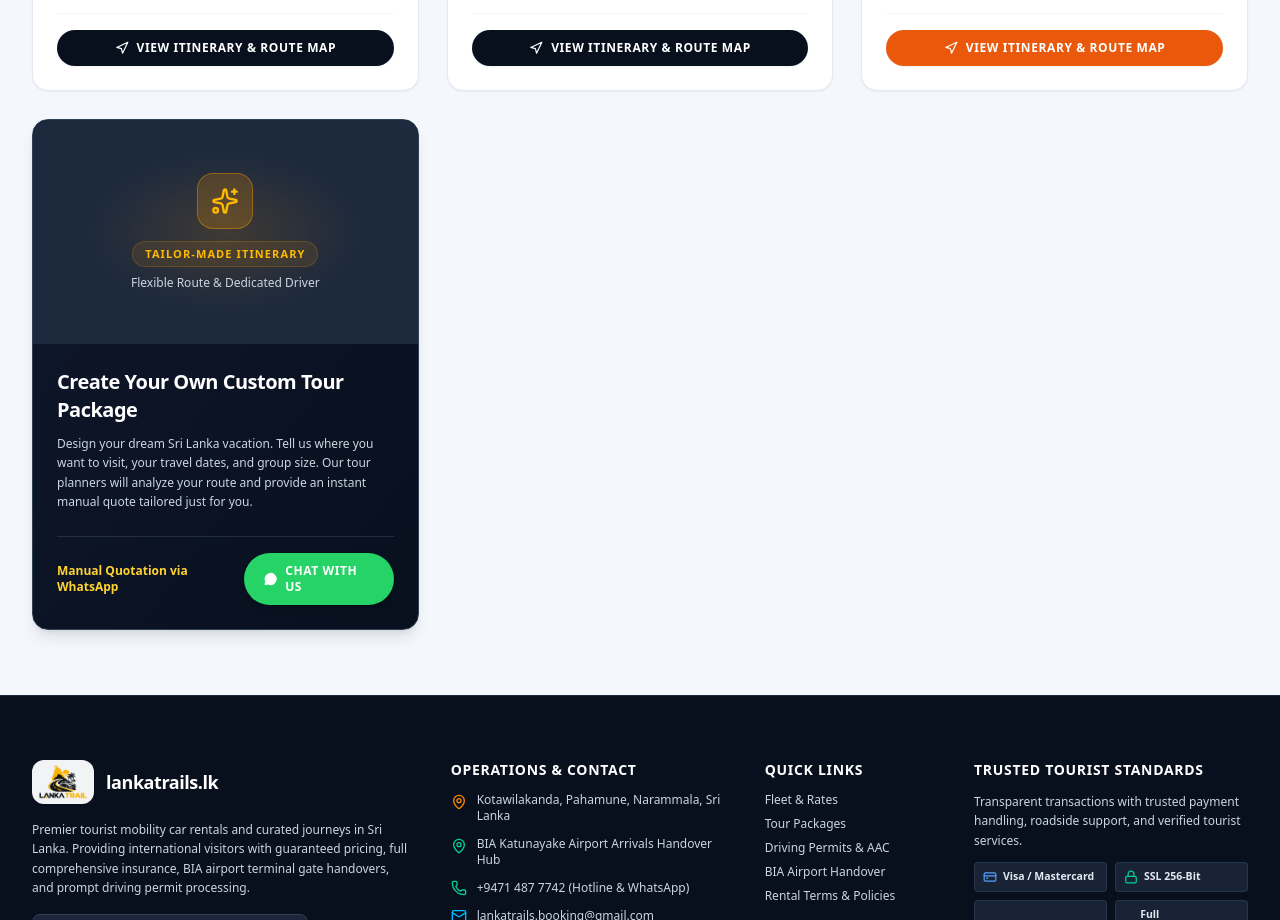
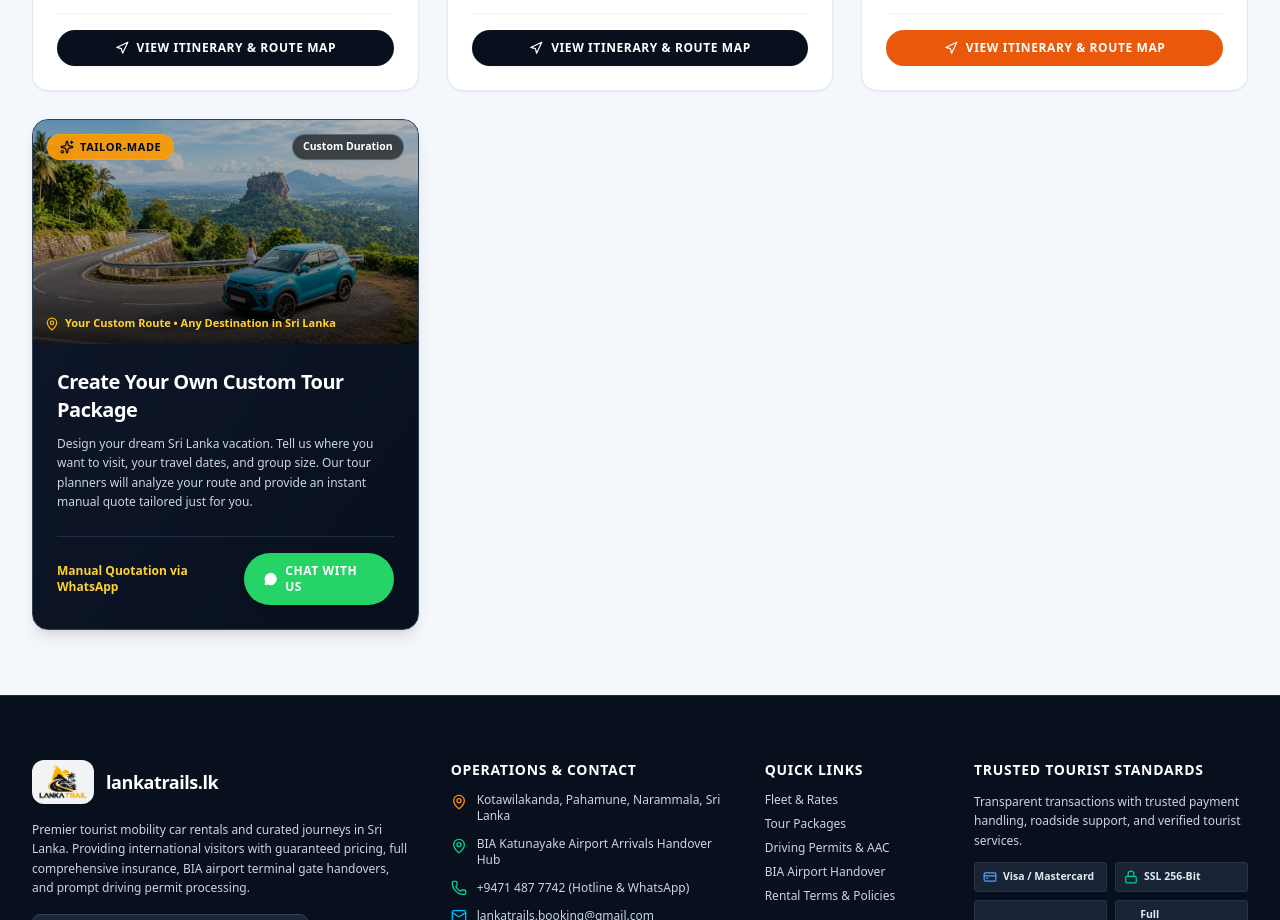
Before and after one commit to sahan125/ceylon-trail-web, a Next.js app: page / in a window 1280 px wide. Shown: the part 3680-4600 px from the top of the page. Built offline with nearby package versions, Linux system fonts and the light colour scheme; no server answers; the database is empty.

Commit message:
feat: add scenic touring photo to Create Your Own Custom Tour Package card

```diff
--- a/src/components/Tours.tsx
+++ b/src/components/Tours.tsx
@@ -176,19 +176,31 @@ export const Tours: React.FC<ToursProps> = ({
 
           {/* Custom Tour Package Card - No Price Displayed */}
           <div className="bg-linear-to-br from-slate-900 via-slate-850 to-[#08101E] rounded-2xl overflow-hidden border border-slate-700 shadow-lg hover:shadow-2xl transition-all duration-300 flex flex-col justify-between text-white group">
-            {/* Header Visual */}
-            <div className="relative w-full h-56 overflow-hidden bg-slate-800 flex items-center justify-center p-6 text-center">
-              <div className="absolute inset-0 bg-radial from-amber-500/15 via-transparent to-transparent" />
-              <div className="relative z-10 flex flex-col items-center">
-                <div className="w-14 h-14 rounded-2xl bg-amber-500/20 border border-amber-500/40 text-amber-400 flex items-center justify-center mb-3 shadow-inner group-hover:scale-110 transition-transform">
-                  <Sparkles className="w-7 h-7" />
-                </div>
-                <span className="text-[11px] font-black uppercase tracking-widest text-amber-400 bg-amber-500/10 px-3 py-1 rounded-full border border-amber-500/20">
-                  Tailor-Made Itinerary
-                </span>
-                <span className="text-xs text-slate-300 font-medium mt-2">
-                  Flexible Route &amp; Dedicated Driver
-                </span>
+            {/* Header Visual with Custom Tour Image */}
+            <div className="relative w-full h-56 overflow-hidden bg-slate-800">
+              <Image
+                src="/images/custom-tour.jpg"
+                alt="Create Your Own Custom Sri Lanka Tour Package"
+                fill
+                className="object-cover group-hover:scale-105 transition-transform duration-500"
+              />
+              <div className="absolute inset-0 bg-linear-to-t from-black/85 via-black/30 to-black/30" />
+
+              {/* Tailor-Made Badge */}
+              <div className="absolute top-3.5 left-3.5 bg-amber-500/90 backdrop-blur-md text-slate-950 text-[11px] font-black uppercase tracking-wider px-3 py-1 rounded-full border border-amber-400/40 shadow-xs flex items-center gap-1.5">
+                <Sparkles className="w-3.5 h-3.5 text-slate-950" />
+                <span>Tailor-Made</span>
+              </div>
+
+              {/* Custom Duration Badge */}
+              <div className="absolute top-3.5 right-3.5 bg-black/60 backdrop-blur-md text-white text-[10.5px] font-bold px-2.5 py-1 rounded-full border border-white/20 shadow-xs">
+                Custom Duration
+              </div>
+
+              {/* Bottom Route Note */}
+              <div className="absolute bottom-3 left-3 right-3 flex items-center gap-1.5 text-amber-300 text-[11px] font-semibold truncate">
+                <MapPin className="w-3.5 h-3.5 text-amber-400 shrink-0" />
+                <span className="truncate">Your Custom Route • Any Destination in Sri Lanka</span>
               </div>
             </div>
 
```
Also changed, not shown: public/images/custom-tour.jpg (added).
